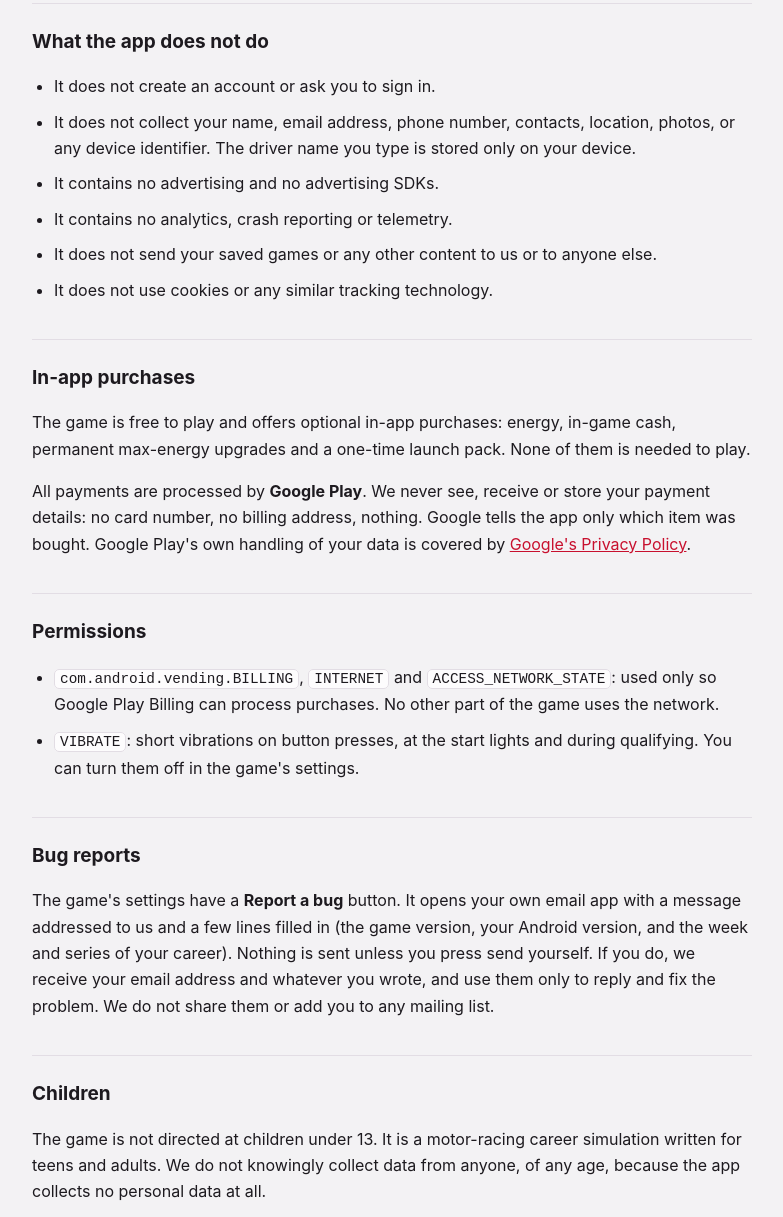
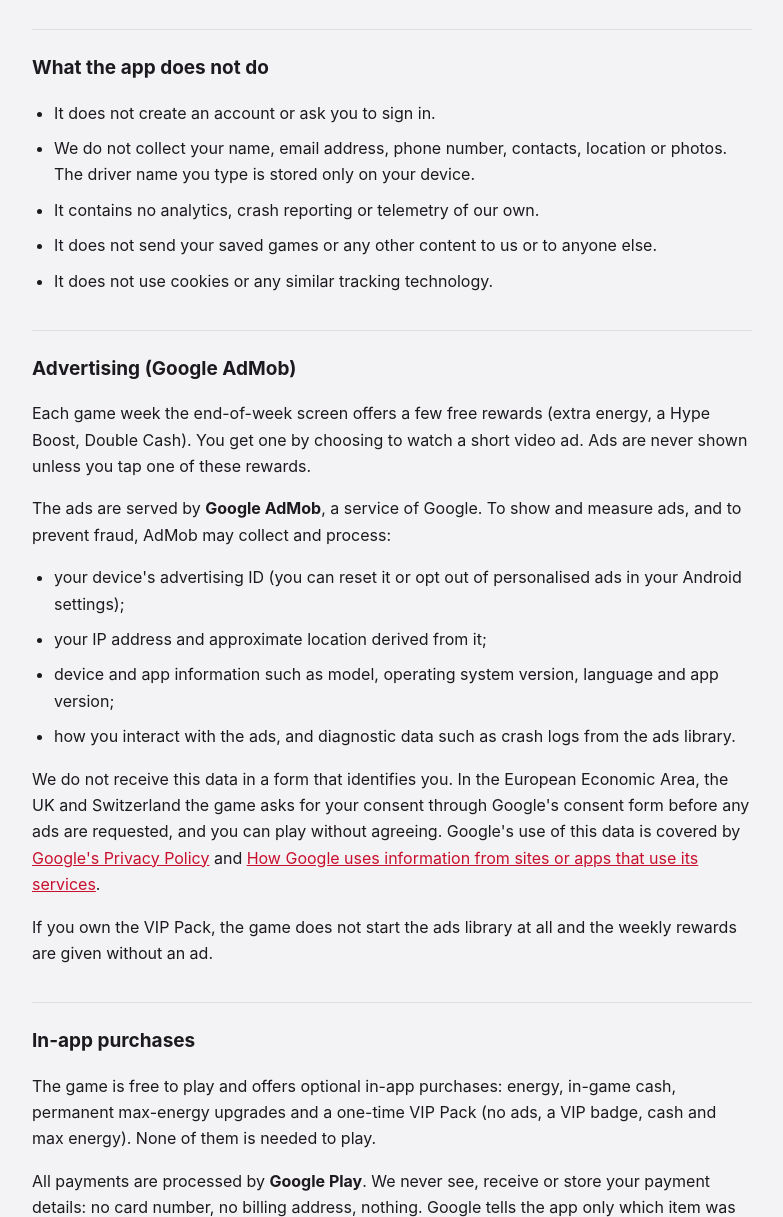
Before and after one commit to mukeshkumar33088/apexracer-privacy, a plain HTML site: page index.html in a window 1280 px wide. Shown: the part 785-2002 px from the top of the page, without its empty margins (248-1031 px from the left). Drawn offline with Linux system fonts and the light colour scheme.

Commit message:
Privacy policy: optional rewarded ads via Google AdMob, VIP Pack
Co-Authored-By: Claude Opus 5.5 <noreply@anthropic.com>

```diff
--- a/index.html
+++ b/index.html
@@ -80,18 +80,19 @@
 
 <header>
   <h1>Privacy Policy — Apex Racer: Driver Career Sim</h1>
-  <p class="meta">Last updated: 13 October 2026</p>
+  <p class="meta">Last updated: 14 November 2026</p>
   <p class="meta">Android app <code>com.mobile.apexracer</code>, developed by Mukesh Kumar.</p>
 </header>
 
 <p class="lede">
-  The game runs entirely on your device. It does not collect, transmit or store
-  your personal data anywhere, it has no account or sign-in, it contains no
-  advertising, and it does no analytics or tracking of any kind.
+  The game runs on your device and has no account or sign-in. We do not collect
+  or store your personal data. The game offers optional rewarded video ads,
+  served by Google AdMob, which collects some device data as described below.
+  Players who own the VIP Pack never see ads.
 </p>
 <p>
-  The only time the app talks to the internet is when you choose to make an
-  in-app purchase, which is handled by Google Play.
+  The app talks to the internet only to load and show those optional ads, and
+  when you choose to make an in-app purchase, which is handled by Google Play.
 </p>
 
 <h2>What the app stores, and where</h2>
@@ -114,21 +115,53 @@
 <h2>What the app does not do</h2>
 <ul>
   <li>It does not create an account or ask you to sign in.</li>
-  <li>It does not collect your name, email address, phone number, contacts,
-      location, photos, or any device identifier. The driver name you type is
-      stored only on your device.</li>
-  <li>It contains no advertising and no advertising SDKs.</li>
-  <li>It contains no analytics, crash reporting or telemetry.</li>
+  <li>We do not collect your name, email address, phone number, contacts,
+      location or photos. The driver name you type is stored only on your
+      device.</li>
+  <li>It contains no analytics, crash reporting or telemetry of our own.</li>
   <li>It does not send your saved games or any other content to us or to anyone
       else.</li>
   <li>It does not use cookies or any similar tracking technology.</li>
 </ul>
 
+<h2>Advertising (Google AdMob)</h2>
+<p>
+  Each game week the end-of-week screen offers a few free rewards (extra
+  energy, a Hype Boost, Double Cash). You get one by choosing to watch a short
+  video ad. Ads are never shown unless you tap one of these rewards.
+</p>
+<p>
+  The ads are served by <strong>Google AdMob</strong>, a service of Google. To
+  show and measure ads, and to prevent fraud, AdMob may collect and process:
+</p>
+<ul>
+  <li>your device's advertising ID (you can reset it or opt out of
+      personalised ads in your Android settings);</li>
+  <li>your IP address and approximate location derived from it;</li>
+  <li>device and app information such as model, operating system version,
+      language and app version;</li>
+  <li>how you interact with the ads, and diagnostic data such as crash logs
+      from the ads library.</li>
+</ul>
+<p>
+  We do not receive this data in a form that identifies you. In the European
+  Economic Area, the UK and Switzerland the game asks for your consent through
+  Google's consent form before any ads are requested, and you can play without
+  agreeing. Google's use of this data is covered by
+  <a href="https://policies.google.com/privacy">Google's Privacy Policy</a> and
+  <a href="https://policies.google.com/technologies/partner-sites">How Google
+  uses information from sites or apps that use its services</a>.
+</p>
+<p>
+  If you own the VIP Pack, the game does not start the ads library at all and
+  the weekly rewards are given without an ad.
+</p>
+
 <h2>In-app purchases</h2>
 <p>
   The game is free to play and offers optional in-app purchases: energy, in-game
-  cash, permanent max-energy upgrades and a one-time launch pack. None of them
-  is needed to play.
+  cash, permanent max-energy upgrades and a one-time VIP Pack (no ads, a VIP
+  badge, cash and max energy). None of them is needed to play.
 </p>
 <p>
   All payments are processed by <strong>Google Play</strong>. We never see,
@@ -140,9 +173,13 @@
 
 <h2>Permissions</h2>
 <ul>
-  <li><code>com.android.vending.BILLING</code>, <code>INTERNET</code> and
-      <code>ACCESS_NETWORK_STATE</code>: used only so Google Play Billing can
-      process purchases. No other part of the game uses the network.</li>
+  <li><code>com.android.vending.BILLING</code>: lets Google Play Billing
+      process purchases.</li>
+  <li><code>INTERNET</code> and <code>ACCESS_NETWORK_STATE</code>: used by
+      Google Play Billing and by Google AdMob to load the optional ads. No
+      other part of the game uses the network.</li>
+  <li><code>com.google.android.gms.permission.AD_ID</code>: lets AdMob read
+      the advertising ID, as described above.</li>
   <li><code>VIBRATE</code>: short vibrations on button presses, at the start
       lights and during qualifying. You can turn them off in the game's settings.</li>
 </ul>
@@ -160,15 +197,14 @@
 <h2>Children</h2>
 <p>
   The game is not directed at children under 13. It is a motor-racing career
-  simulation written for teens and adults. We do not knowingly collect data from
-  anyone, of any age, because the app collects no personal data at all.
+  simulation written for teens and adults. We do not collect personal data
+  ourselves; ads are served by AdMob as described above.
 </p>
 
 <h2>Changes to this policy</h2>
 <p>
   If this policy changes, the updated version will be posted here and the date
-  at the top will change. Because the app collects nothing, we do not expect
-  material changes unless the app itself gains a feature that needs them.
+  at the top will change.
 </p>
 
 <h2>Contact</h2>
```
